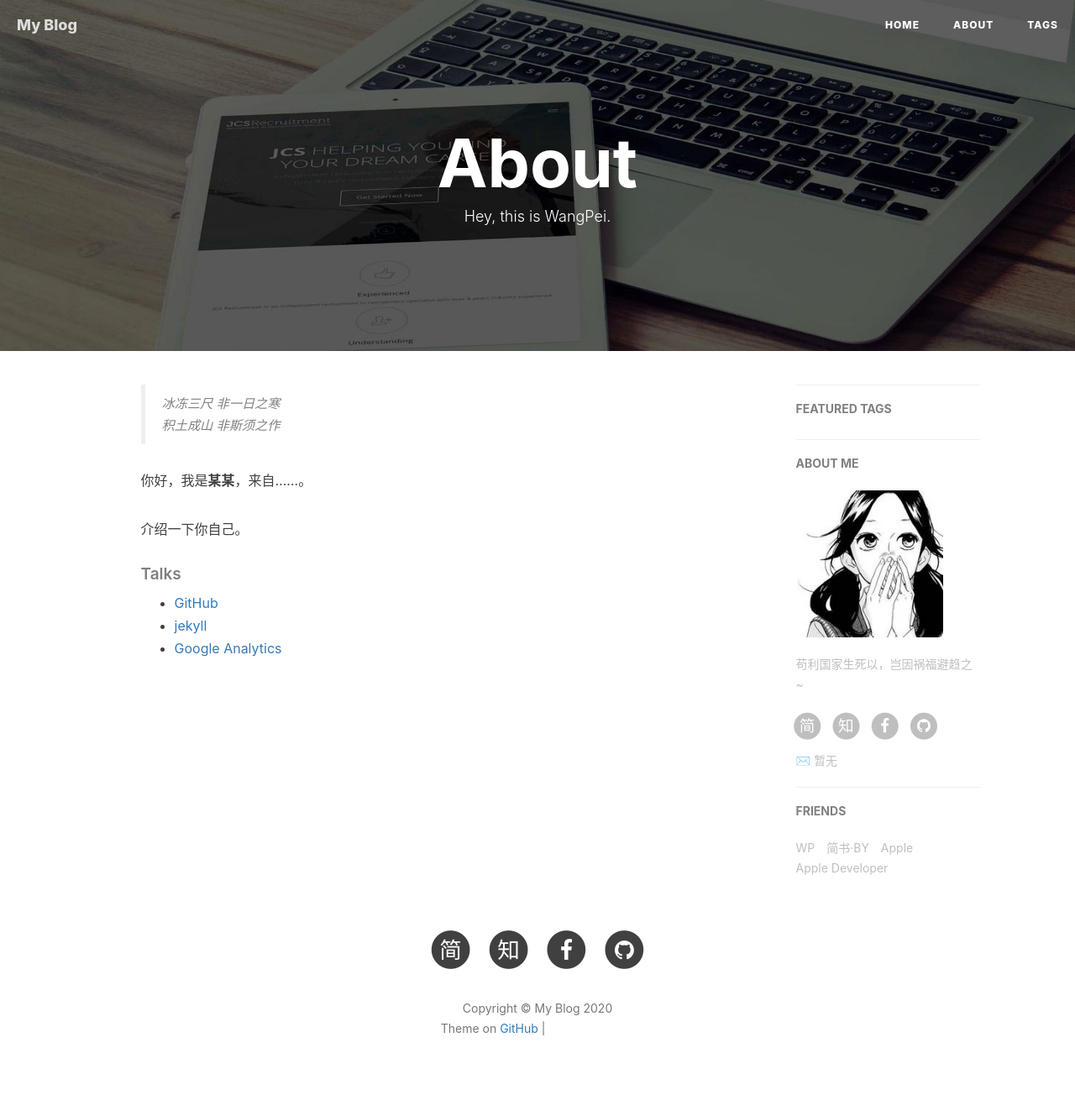
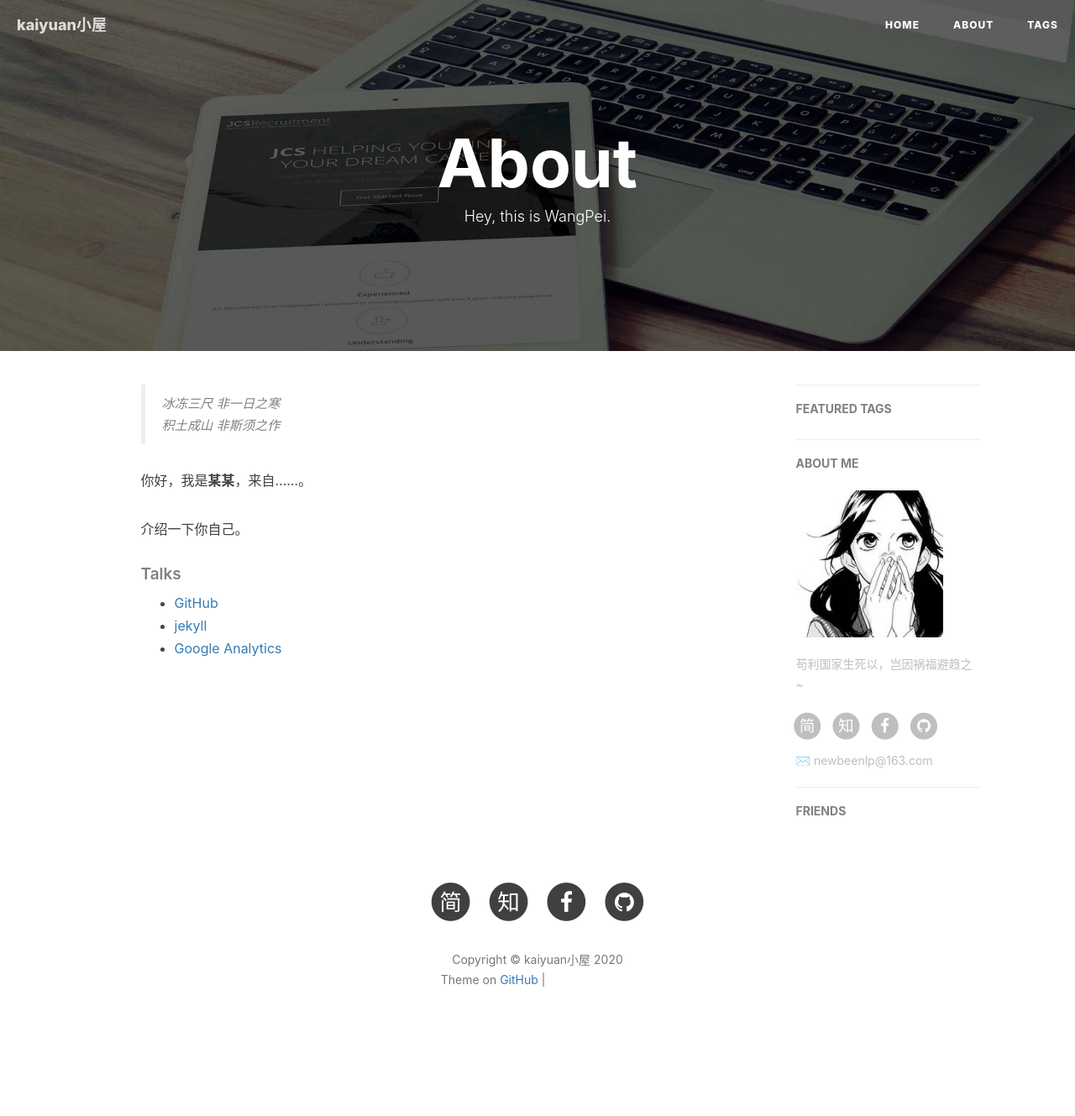
Before and after one commit to KaiyuanGao/KaiyuanGao.github.io, a Jekyll site: the page built from about.html, in a window 1280 px wide. Shown: the whole page at 84% size. Built offline with Jekyll 4.4.1, drawn with Linux system fonts in a browser that asks for light colours; nearby versions of some CDN libraries; library files that are not in the unit come from our copies; comment, search, counter and statistics services are not loaded; after the commit the page ends 1271 px from its top, so only the background shows below that; grey boxes are pictures that could not be loaded.

Commit message:
Update _config.yml

```diff
--- a/_config.yml
+++ b/_config.yml
@@ -1,10 +1,10 @@
 # Site settings
-title: My Blog
+title: kaiyuan小屋
 SEOTitle: 我的博客 | My Blog
 header-img: img/post-bg-desk.jpg
-email: 暂无
-description: "写一句你想写的话"
-keyword: "我的博客"
+email: newbeenlp@163.com
+description: "一个纯粹记录学习的地方"
+keyword: "NLP"
 url: "http://KaiyuanGao.github.io"          # your host, for absolute URL
 baseurl: ""      # for example, '/blog' if your blog hosted on 'host/blog'
 github_repo: "https://github.com/KaiyuanGao/KaiyuanGao.github.io.git" # you code repository
@@ -19,8 +19,8 @@
 # SNS settings
 RSS: false
 # weibo_username:     暂无
-zhihu_username:     暂无
-github_username:    暂无
+zhihu_username:     kaiyuan
+github_username:    KaiyuanGao
 facebook_username:  暂无
 jianshu_username:   暂无
 #twitter_username:   暂无
@@ -95,17 +95,5 @@
 
 # Friends
 friends: [
-    {
-        title: "WP",
-        href: "https://wangpei.ink"
-    },{
-        title: "简书·BY",
-        href: "http://www.jianshu.com/u/e71990ada2fd"
-    },{
-        title: "Apple",
-        href: "https://apple.com"
-    },{
-        title: "Apple Developer",
-        href: "https://developer.apple.com/"
-    }
+
 ]
```
